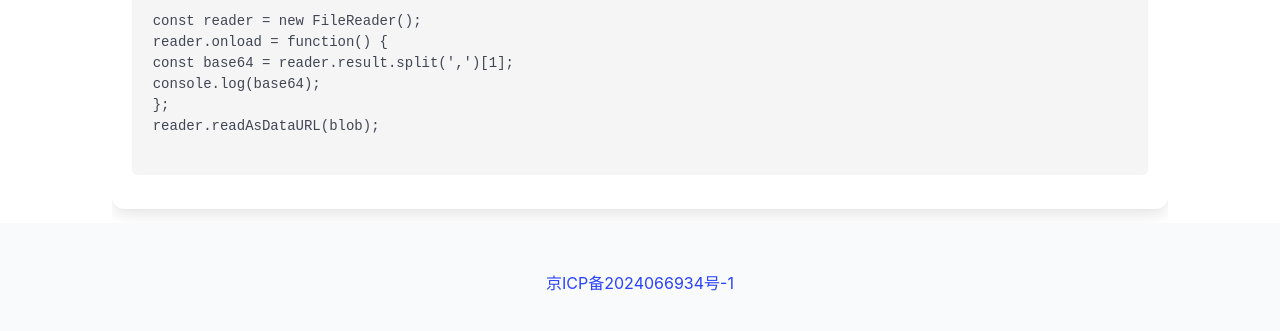
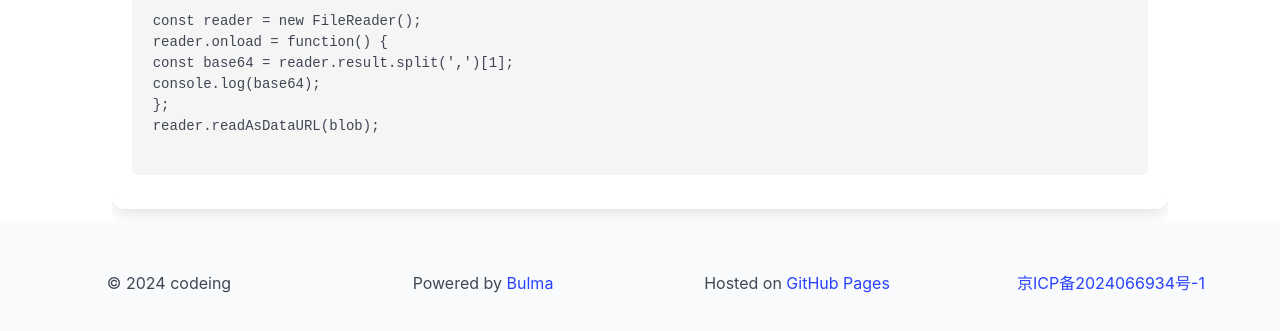
Before and after one commit to sungf/learn, a plain HTML site: page index.html in a window 1280 px wide. Shown: the part 573-904 px from the top of the page. Drawn offline with Linux system fonts and the light colour scheme.

Commit message:
add codeing

```diff
--- a/index.html
+++ b/index.html
@@ -171,8 +171,11 @@ return new Blob([u8arr], { type: mime });
             </div>
         </section>
         <footer class="footer ">
-            <div class="content has-text-centered">
-                <p><a href="https://beian.miit.gov.cn/" target="_blank">京ICP备2024066934号-1</a></p>
+            <div class="content has-text-centered columns">
+                <p class="column">© 2024 codeing</p>
+                <p class="column">Powered by <a href="https://www.bulma.io">Bulma</a></p>
+                <p class="column">Hosted on <a href="https://github.com/sungf/learn">GitHub Pages</a></p>
+                <p class="column"><a href="https://beian.miit.gov.cn/" target="_blank">京ICP备2024066934号-1</a></p>
             </div>
         </footer>
     <script>
```
